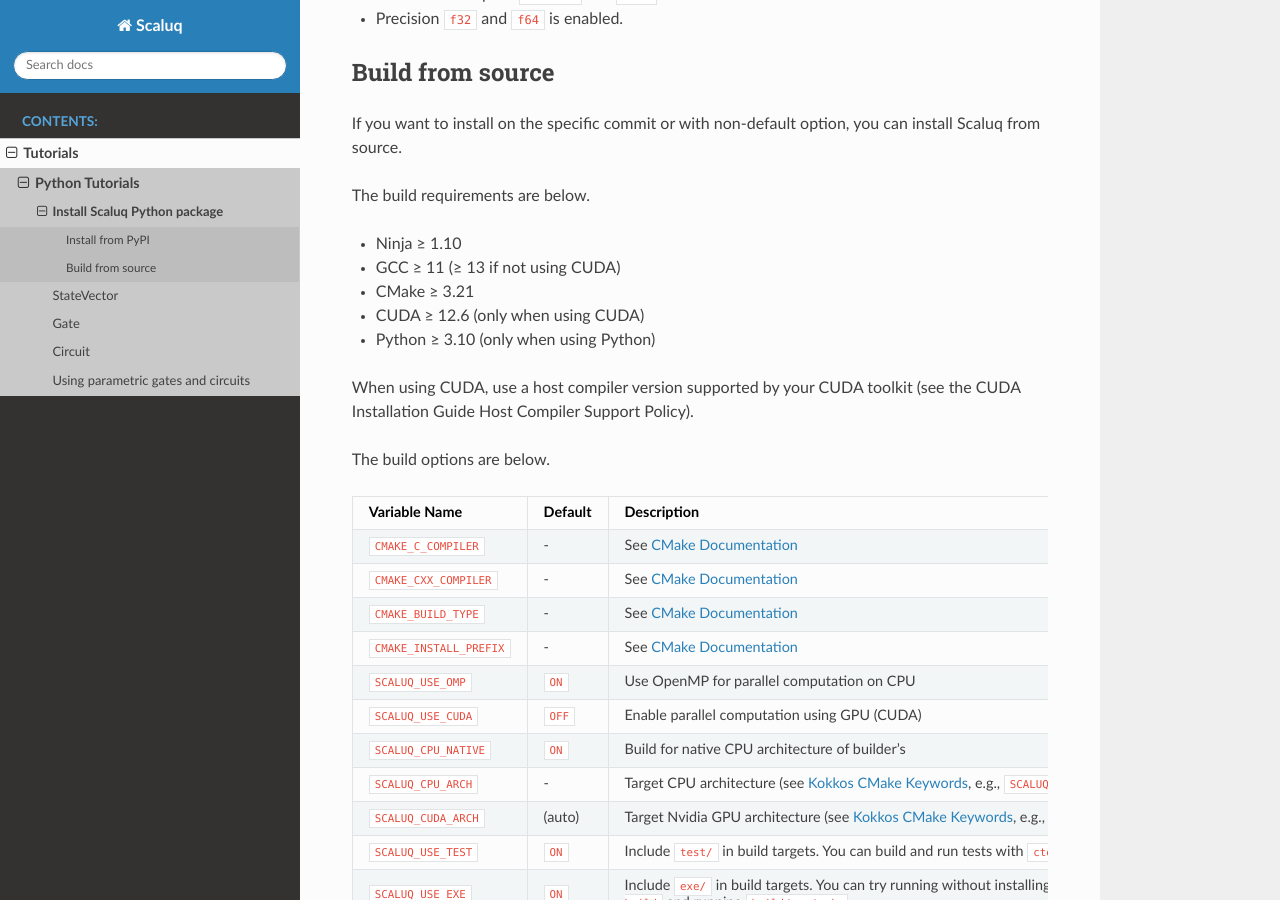
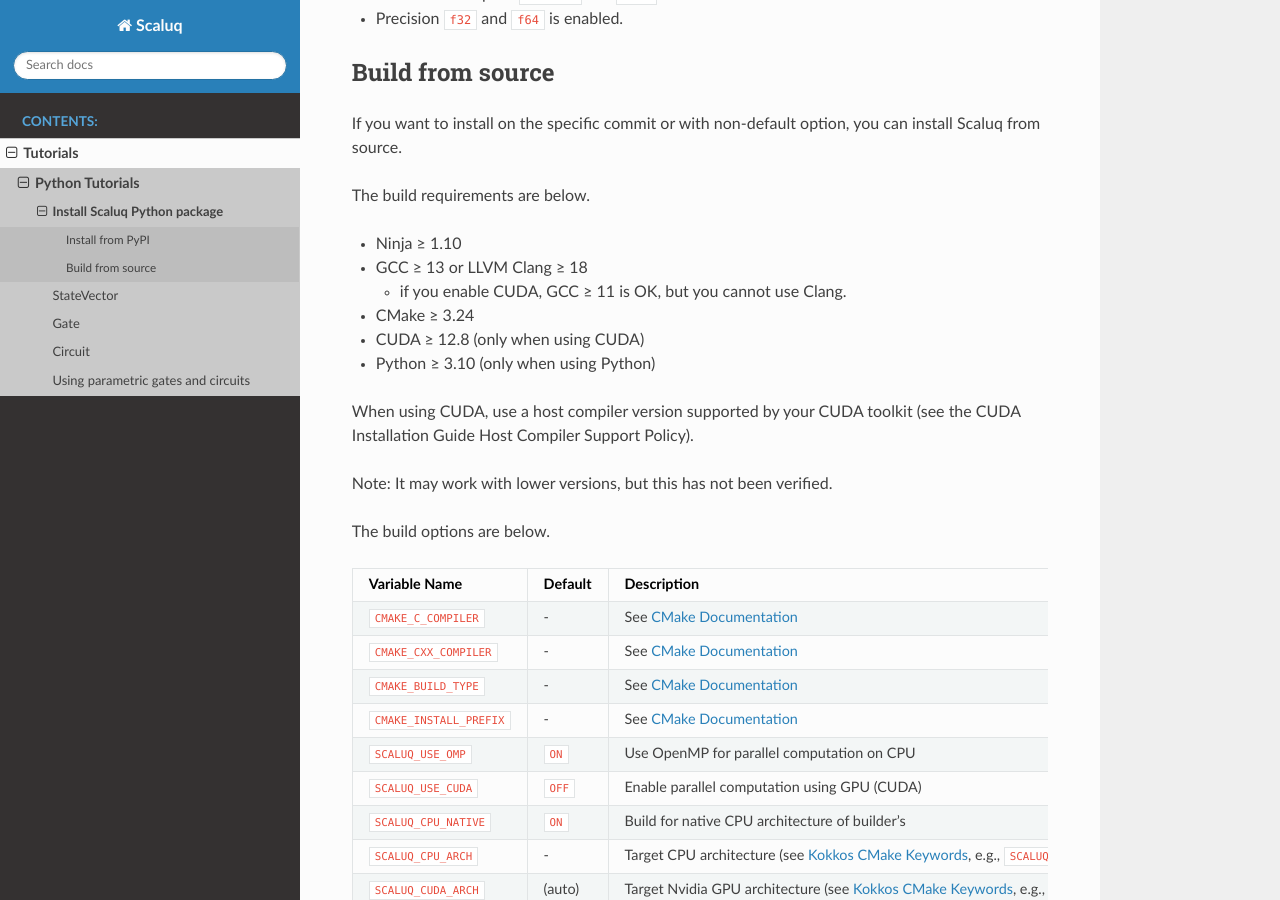
Before and after one commit to qulacs/scaluq, a Sphinx documentation site: the page built from doc/source/tutorials/python/install.md, in a window 1280 px wide and 900 px high, scrolled down 469 px. Built offline with Sphinx 7.4.7 and the Read the Docs theme 3.1.0, drawn with Linux system fonts in a browser that asks for light colours; pages that are not in the unit, such as notebooks, are missing from menus.

```diff
--- a/doc/source/tutorials/python/install.md
+++ b/doc/source/tutorials/python/install.md
@@ -21,12 +21,15 @@ If you want to install on the specific commit or with non-default option, you ca
 The build requirements are below.
 
 - Ninja ≥ 1.10
-- GCC ≥ 11 (≥ 13 if not using CUDA)
-- CMake ≥ 3.21
-- CUDA ≥ 12.6 (only when using CUDA)
+- GCC ≥ 13 or LLVM Clang ≥ 18
+  - if you enable CUDA, GCC ≥ 11 is OK, but you cannot use Clang.
+- CMake ≥ 3.24
+- CUDA ≥ 12.8 (only when using CUDA)
 - Python ≥ 3.10 (only when using Python)
 
 When using CUDA, use a host compiler version supported by your CUDA toolkit (see the CUDA Installation Guide Host Compiler Support Policy).
+
+Note: It may work with lower versions, but this has not been verified.
 
 The build options are below.
 
```
Also changed, not shown: README.md (+4 -3 lines), README_ja.md (+4 -3 lines).
